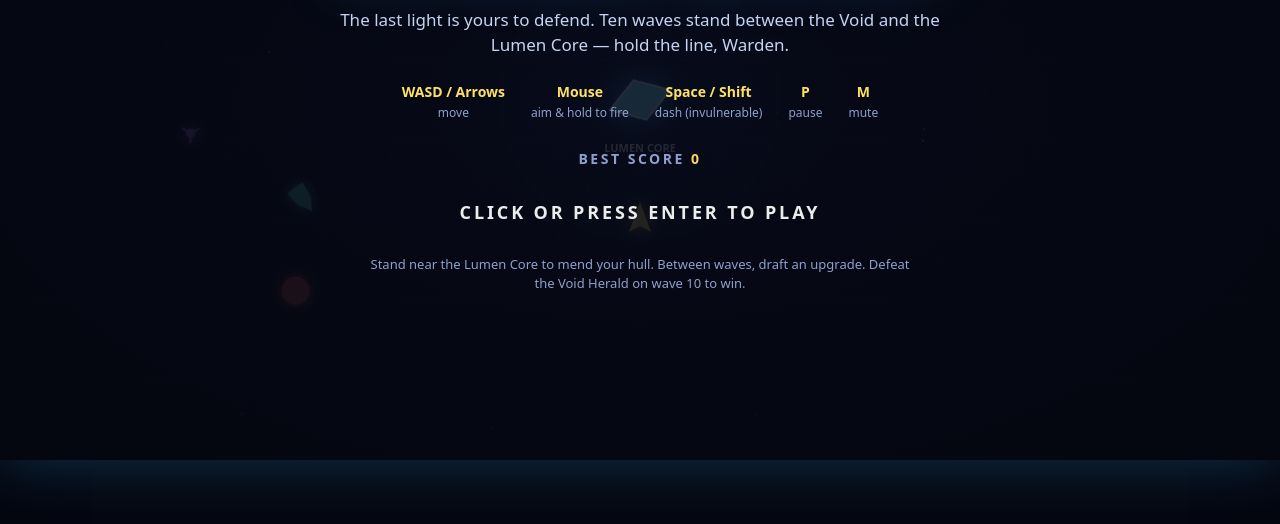
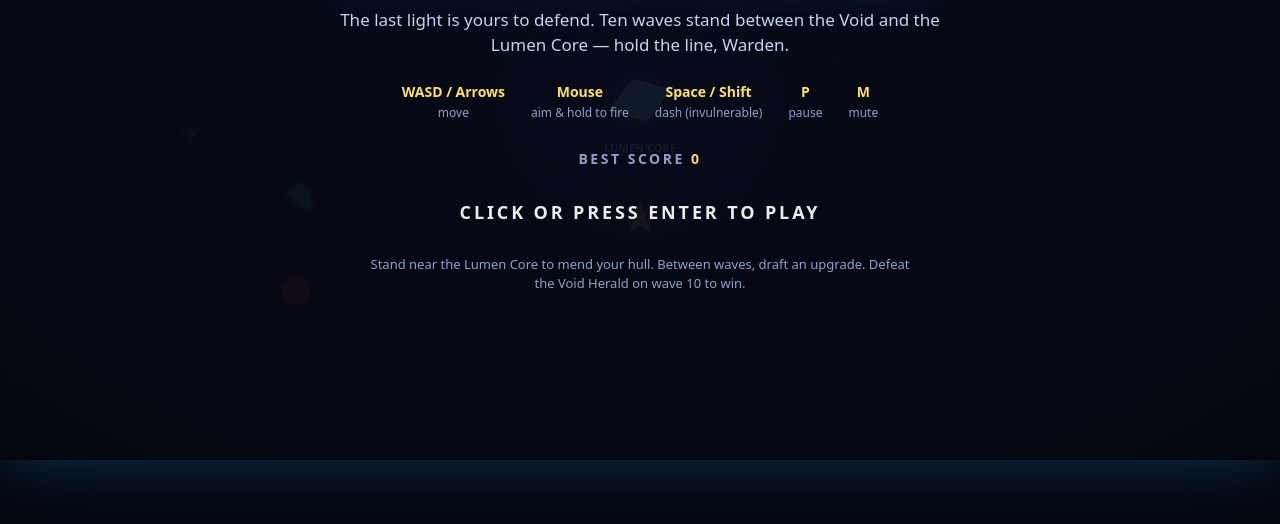
Before and after one commit to vayne01-hub/best-game-01, a plain HTML site: page game/index.html in a window 1280 px wide. Shown: the part 260-784 px from the top of the page. Drawn offline with Linux system fonts and the light colour scheme.

Commit message:
Deepen screen overlays so the arena never bleeds through title/victory text

```diff
--- a/game/src/style.css
+++ b/game/src/style.css
@@ -138,7 +138,7 @@ html, body {
   justify-content: center;
   text-align: center;
   padding: 40px;
-  background: radial-gradient(ellipse at center, rgba(7, 10, 24, 0.74) 0%, rgba(4, 6, 15, 0.93) 100%);
+  background: radial-gradient(ellipse at center, rgba(7, 10, 24, 0.88) 0%, rgba(4, 6, 15, 0.95) 100%);
 }
 
 .game-title {
```
Also changed, not shown: screenshots/1-title.jpg, screenshots/2-play.jpg, screenshots/3-boss.jpg, screenshots/4-victory.jpg.
